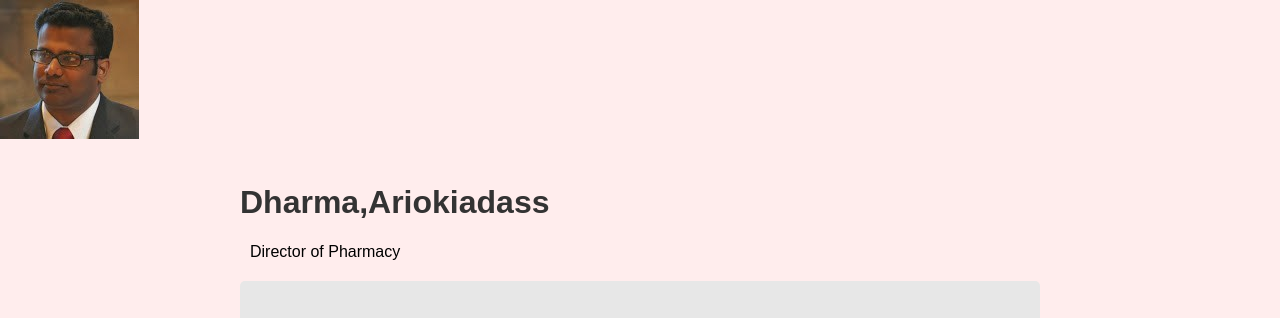
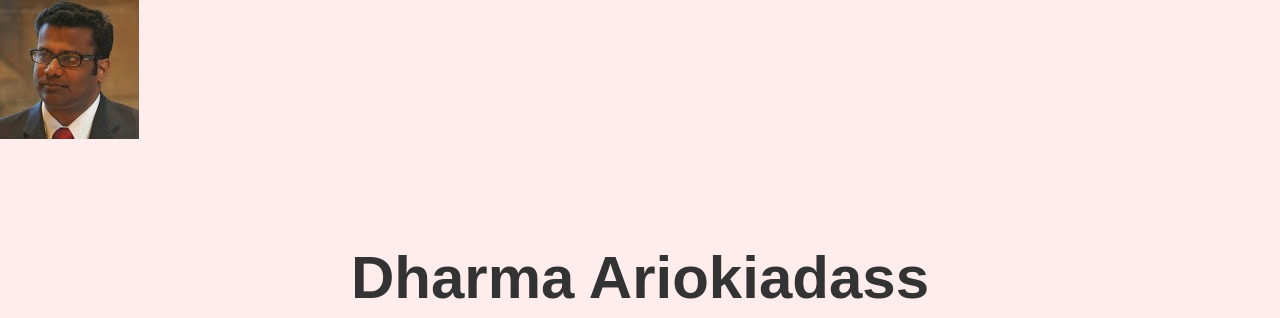
Before and after one commit to dharmair/dharmair.github.io, a plain HTML site: page index.html in a window 1280 px wide. Shown: the top 318 px of the page. Drawn offline with Linux system fonts and the light colour scheme.

Commit message:
uhhhhhhhhhhhhhhhhhhhhh

```diff
--- a/index.html
+++ b/index.html
@@ -28,12 +28,19 @@
             margin: 20px 0;
             border-radius: 5px;
         }
+        .header {
+            padding: 60px;
+            text-align: center;
+            background: #ffeded;
+            color: white;
+            font-size: 30px;
+        }
     </style>
 </head>
 <body>
-    <div class="container">
+    <div class="header">
         <header>
-            <h1>Dharma,Ariokiadass</h1>
+            <h1>Dharma Ariokiadass</h1>
             <p>Director of Pharmacy</p>
         </header>
 
```
